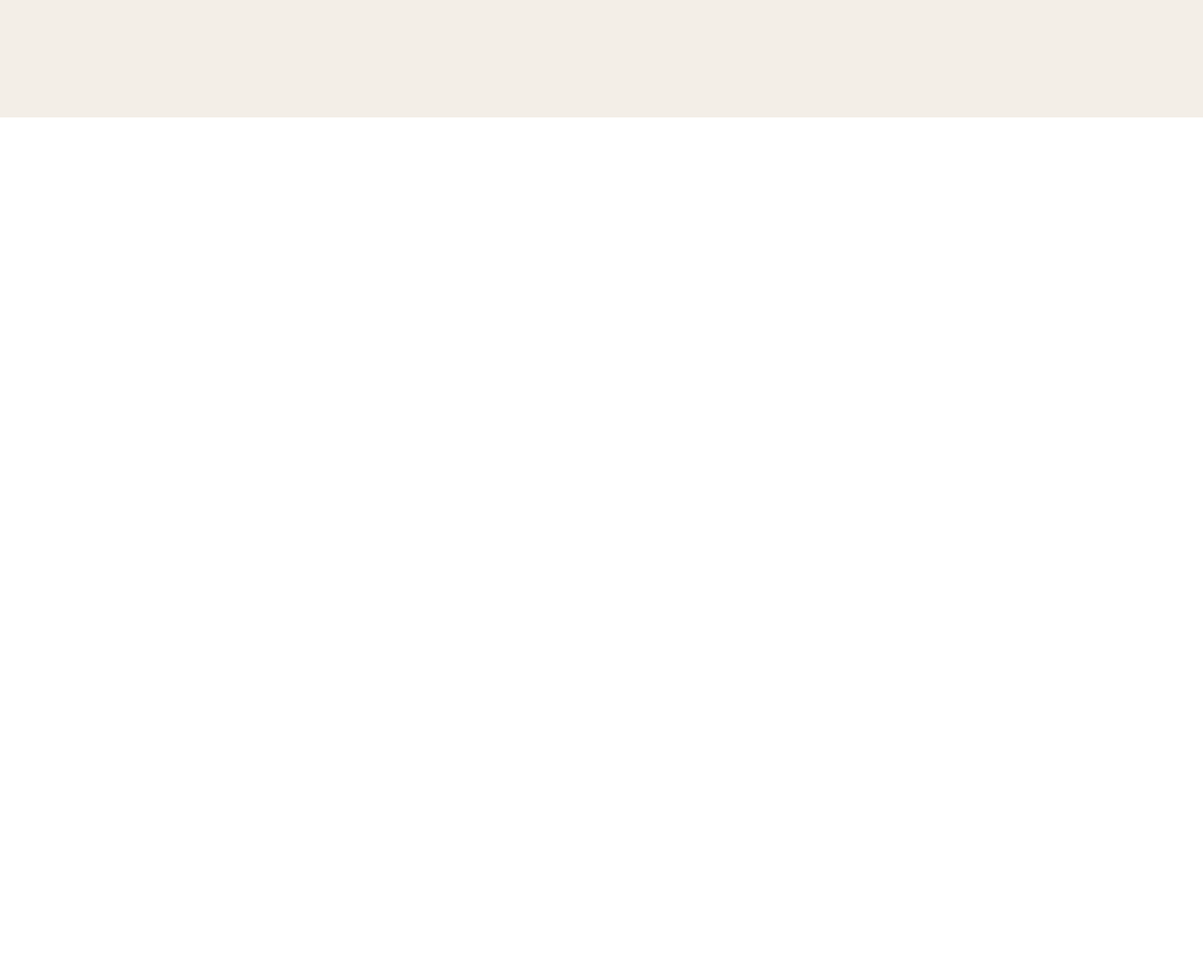
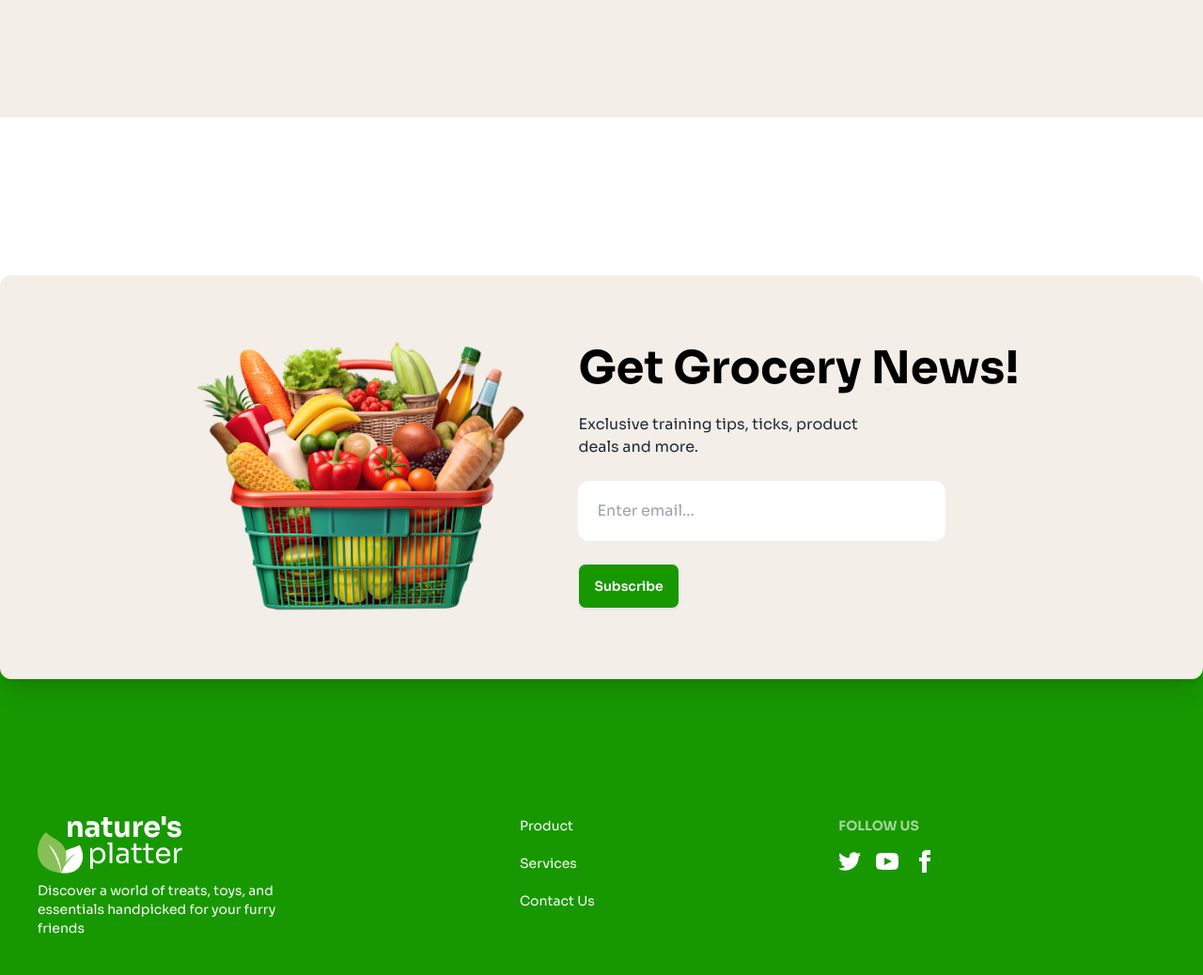
Before and after one commit to NazmushSakib/PH_Mile03_Module_16_Assignment_03_Category_002, a plain HTML site: page index.html in a window 1280 px wide. Shown: the part 2665-3703 px from the top of the page at 94% size. Before the commit the page ends 2918 px from the top, so only its background shows below. Drawn offline with nearby package versions, Linux system fonts and the light colour scheme.

Commit message:
footer section done

```diff
--- a/index.html
+++ b/index.html
@@ -206,9 +206,9 @@
       </section>
       <!-- ? services section end -->
       <!-- ? Popular Products section start -->
-      <section class="bg-bg-main">
+      <section class="bg-bg-main ">
         <div class="md:container mx-auto mb-32 pb-32">
-          <h2 class="text-4xl font-semibold text-primary-col pl-4 mb-12 pt-12 md:pt-36">
+          <h2 class="text-4xl font-semibold text-primary-col  mb-12 pt-12 md:pt-36">
             Popular Products
           </h2>
 
@@ -216,7 +216,7 @@
             <!-- green card -->
             <div>
               <div
-                class="bg-gradient-to-br from-[#53DB3A] to-[#FFF] image-full w-96 h-[416px] shadow-xl rounded-xl"
+                class="bg-gradient-to-br from-[#53DB3A] to-[#FFF] image-full w-full h-[416px] shadow-xl rounded-xl"
               >
                 <div class="card-body relative">
                   <h2 class="card-title text-white text-2xl">30% off</h2>
@@ -225,7 +225,7 @@
                     for
                   </p>
                   <div class="card-actions">
-                    <button class="btn px-6">Buy Now</button>
+                    <button class="btn">Buy Now</button>
                     <!-- top-[150px] -->
                     <figure class="absolute -bottom-52  -right-2">
                       <img
@@ -362,7 +362,87 @@
         </div>
       </section>
       <!-- ? Popular Products section end -->
+
+      <!-- ? Arrival & Offers section start -->
+       <section>
+
+       </section>
+      <!-- ? Arrival & Offers section end -->
+
+      <!-- ? get grocery start -->
+       <section class="md:container mx-auto mb-32 pb-32 text-center md:text-left relative">
+        <div class="hero bg-bg-main  rounded-xl shadow-xl absolute  -top-32 md:top-10">
+          <div class="hero-content flex-col lg:flex-row gap-9 py-16">
+            <img
+              src="./c2-assets/vegetable-busket.png"
+              class="max-w-sm rounded-lg" />
+            <div>
+              <h1 class="text-2xl md:text-5xl font-bold text-primary-col md:text-black">Get Grocery News!</h1>
+              <p class="py-6">
+                Exclusive training tips, ticks, product <br> deals and more.
+              </p>
+              <input type="email" class="w-5/6 p-5 rounded-xl"  placeholder="Enter email..." name="" id=""> <br>
+              <button class="btn bg-primary-col text-white mt-6">Subscribe</button>
+            </div>
+          </div>
+        </div>
+       </section>
+      <!-- ? get grocery end -->
     </main>
-    <footer></footer>
+    <footer class="bg-primary-col">
+      <section class="md:container mx-auto mt-32 pt-80 ">
+        <div class="footer  text-base-content p-10 text-white">
+          <nav>
+            <img src="./c2-assets/logo-footer.png" alt="footer logo">
+            <p>Discover a world of treats, toys, and <br>essentials handpicked for your furry <br> friends</p>
+
+          </nav>
+          <nav class="space-y-3">
+            <a class="link link-hover">Product</a>
+            <a class="link link-hover">Services</a>
+            <a class="link link-hover">Contact Us</a>
+          </nav>
+          <nav>
+            <h6 class="footer-title text-white">Follow Us</h6>
+            <div class="grid grid-flow-col gap-4">
+              <a>
+                <svg
+                  xmlns="http://www.w3.org/2000/svg"
+                  width="24"
+                  height="24"
+                  viewBox="0 0 24 24"
+                  class="fill-current">
+                  <path
+                    d="M24 4.557c-.883.392-1.832.656-2.828.775 1.017-.609 1.798-1.574 2.165-2.724-.951.564-2.005.974-3.127 1.195-.897-.957-2.178-1.555-3.594-1.555-3.179 0-5.515 2.966-4.797 6.045-4.091-.205-7.719-2.165-10.148-5.144-1.29 2.213-.669 5.108 1.523 6.574-.806-.026-1.566-.247-2.229-.616-.054 2.281 1.581 4.415 3.949 4.89-.693.188-1.452.232-2.224.084.626 1.956 2.444 3.379 4.6 3.419-2.07 1.623-4.678 2.348-7.29 2.04 2.179 1.397 4.768 2.212 7.548 2.212 9.142 0 14.307-7.721 13.995-14.646.962-.695 1.797-1.562 2.457-2.549z"></path>
+                </svg>
+              </a>
+              <a>
+                <svg
+                  xmlns="http://www.w3.org/2000/svg"
+                  width="24"
+                  height="24"
+                  viewBox="0 0 24 24"
+                  class="fill-current">
+                  <path
+                    d="M19.615 3.184c-3.604-.246-11.631-.245-15.23 0-3.897.266-4.356 2.62-4.385 8.816.029 6.185.484 8.549 4.385 8.816 3.6.245 11.626.246 15.23 0 3.897-.266 4.356-2.62 4.385-8.816-.029-6.185-.484-8.549-4.385-8.816zm-10.615 12.816v-8l8 3.993-8 4.007z"></path>
+                </svg>
+              </a>
+              <a>
+                <svg
+                  xmlns="http://www.w3.org/2000/svg"
+                  width="24"
+                  height="24"
+                  viewBox="0 0 24 24"
+                  class="fill-current">
+                  <path
+                    d="M9 8h-3v4h3v12h5v-12h3.642l.358-4h-4v-1.667c0-.955.192-1.333 1.115-1.333h2.885v-5h-3.808c-3.596 0-5.192 1.583-5.192 4.615v3.385z"></path>
+                </svg>
+              </a>
+            </div>
+          </nav>
+        </div>
+      </section>
+    </footer>
+
   </body>
 </html>
```
